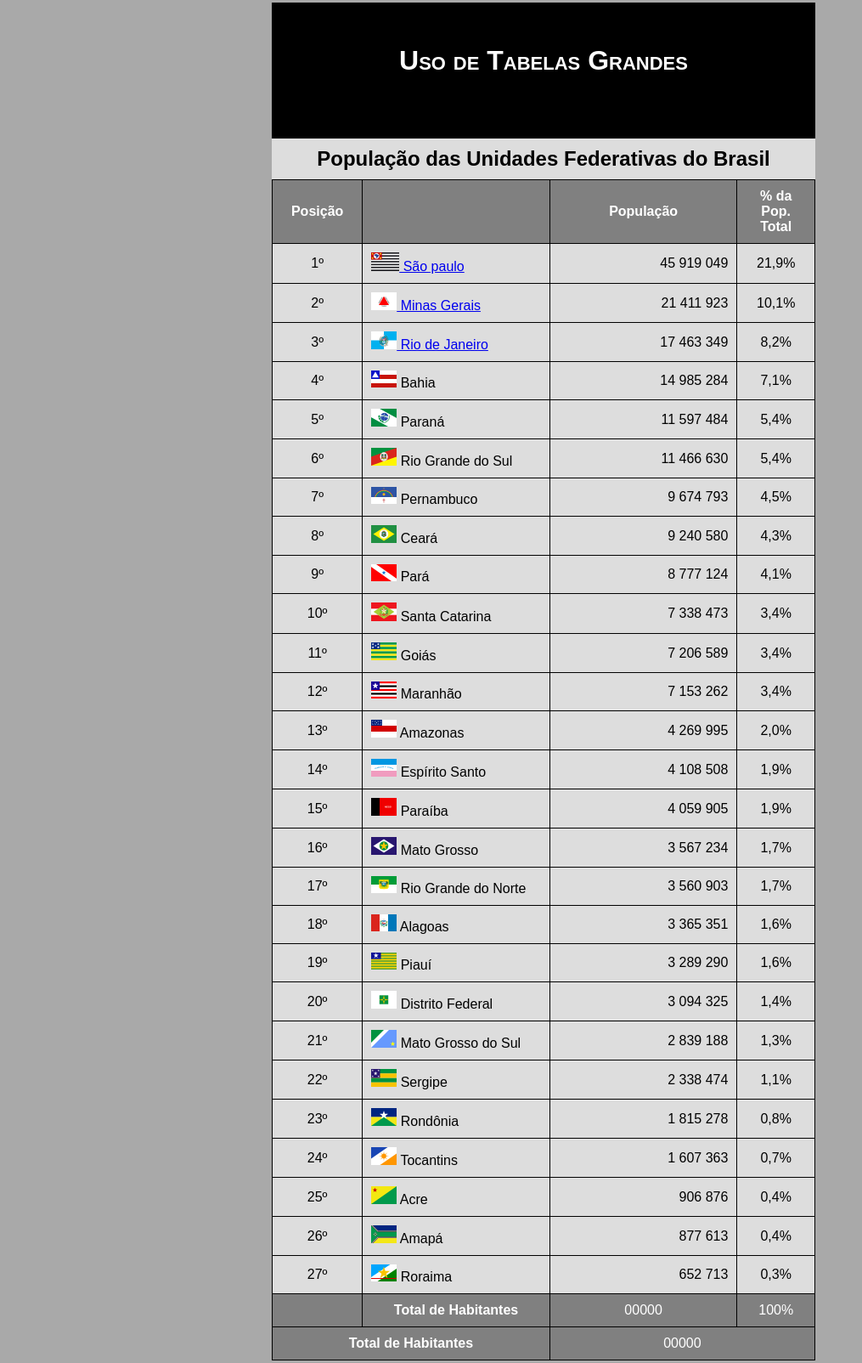
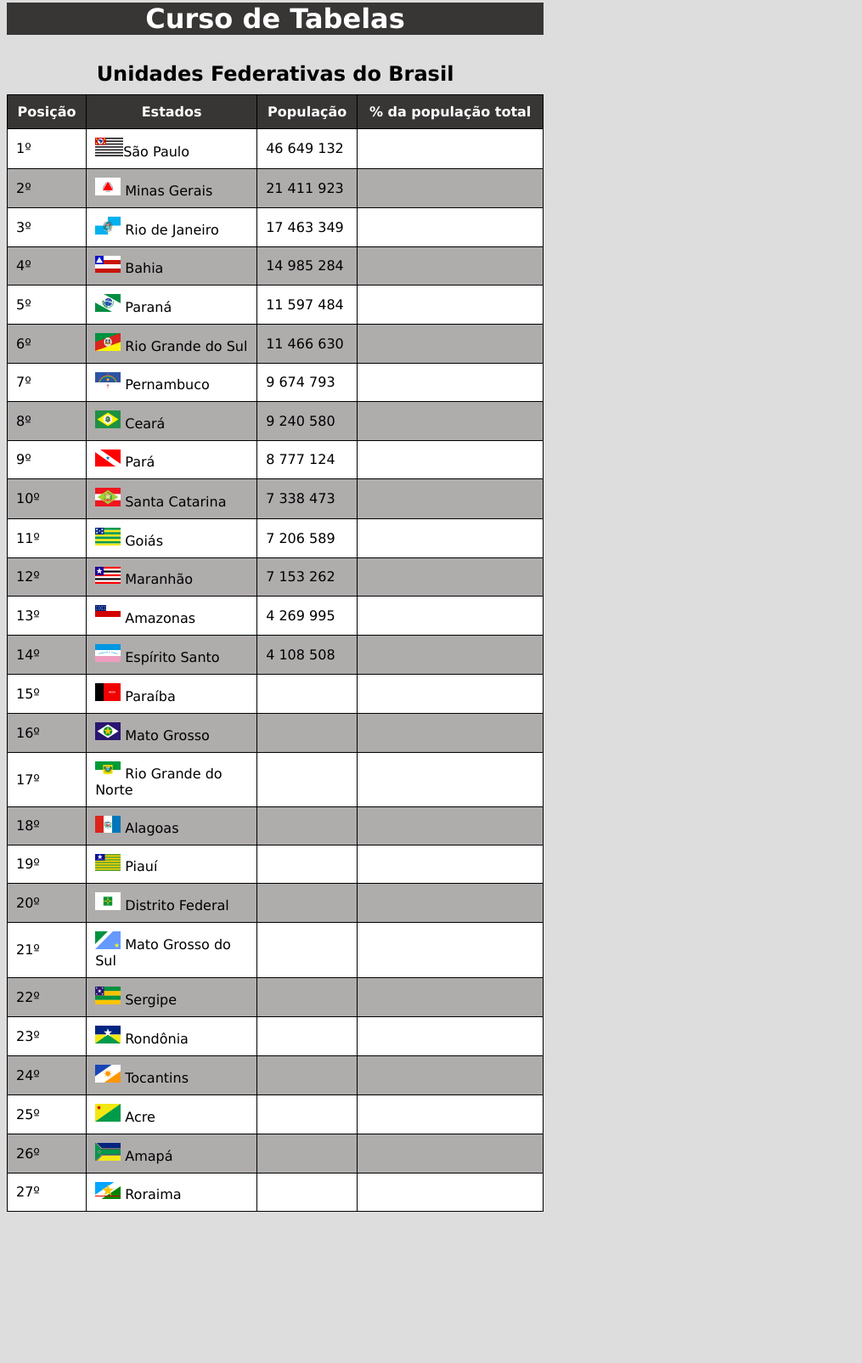
Before and after one commit to Cicero1962/Projeto5, a plain HTML site: page index.html in a window 1280 px wide. Shown: the part 18-1622 px from the top of the page at 85% size, without its empty margins (0-1015 px from the left). After the commit the page ends 1452 px from the top, so only its background shows below. Drawn offline with Linux system fonts and the light colour scheme.

Commit message:
atualização

```diff
--- a/estilo/style.css
+++ b/estilo/style.css
@@ -1,82 +1,42 @@
+
 body{
-    font-family: Arial, Helvetica, sans-serif;
-    background-color: darkgray;
+    font-family: Verdana, Geneva, Tahoma, sans-serif;
+    background-color: #dddddd;
 }
-div#container{
+main{
     width: 100%;
 }
 header{
-    display: block;
-    width: 50vw;
-    height: 20vh    ;
-    margin: auto;
-    background-color: black;
+    width: 50%;
+    background-color: rgb(56, 53, 53);
+    text-align: center;
+    color: white;
 }
-
-
 table{
-    padding-top: 10px;
+    position: relative;
+    width: 50%;
+    background-color: white;
+    border-collapse: collapse;
 
 }
-table#tabela{
-    width: 50vw;
-    margin: auto;
-    border-collapse: collapse;
-    border-top: 1px solid white;
+caption{
+    padding: 10px;
+    font-size: 1.5em;
+    font-weight: bold;
+}
+thead th{
+    border: 1px solid black;
+    position: sticky;
+    top: 0;
+    background-color: rgb(56, 53, 53);
+    color: white;
+    padding: 10px;
 
 }
-td{
-    padding: 10px;
-    text-align: center;
-    background-color: #dddddd;
+tbody td{
     border: 1px solid black;
-
-
-}
-th{
-    color: white;
-    font-weight: bold;
-    padding: 10px;
-    border: 1px solid black;
-
-
-
-}
-tfoot{
-
     padding: 10px;
 }
-tfoot th{
-    border: 1px solid black;
+tbody tr:nth-child(even){
+    background-color: rgb(175, 172, 172);
 }
-
-
-.bandeira{
-    text-align: left;
-
-}
-.habitantes{
-    padding: 10px;
-    background-color: gray;
-    color: white;
-    border: 1px solid black;
-}
-.numero{
-    color: black;
-}
-.total{
-    text-align: right;
-}
-h1{
-    display: inline block;
-    text-align: center;
-    color: white;
-    font-variant: small-caps;
-    padding-top: 50px;
-}
-caption{
-    font-size: 1.5em;
-    font-weight: bold;
-    padding: 10px;
-    background-color: #dddddd;
-}
--- a/index.html
+++ b/index.html
@@ -8,268 +8,187 @@
     <link rel="stylesheet" href="estilo/style.css">
 </head>
 <body>
-    <div id="container">
+    <main>
         <header>
-            <h1>Uso de Tabelas Grandes</h1>
+            <h1>Curso de Tabelas</h1>
         </header>
-        <table id="tabela">
-            <caption>População das Unidades Federativas do Brasil</caption>
+        <table>
+            <caption>
+                Unidades Federativas do Brasil
+            </caption>
             <thead>
                 <tr>
-                    <th scope="col" style="width: 50px;" class="habitantes">Posição
-                    </th>
-                    <th scope="col" style="width: 150px;" class="habitantes">
-                    </th>
-                    <th scope="col" style="width: 150px;" class="habitantes">População
-                    </th>
-                    <th scope="col" style="width: 50px;" class="habitantes">% da Pop. <br>Total
-                    </th>
+                    <th>Posição</th>
+                    <th scope="col" style="width: 180px;">Estados</th>
+                    <th>População</th>
+                    <th>% da população total</th>
                 </tr>
             </thead>
             <tbody>
                 <tr>
-                    <td class="numero">
-                        1º
-                    </td>
-                    <td class="bandeira">
-                        <a href="https://pt.wikipedia.org/wiki/S%C3%A3o_Paulo_(estado)"><img src="imagen/Bandeira_do_estado_de_São_Paulo.svg.png" alt=""> São paulo</a>
-                    </td>
-                    <td  class="total" class="total">
-                        45 919 049
-                    </td>
-                    <td>
-                        21,9%
-                    </td>
+                    <td>1º</td>
+                    <td><img src="imagen/Bandeira_do_estado_de_São_Paulo.svg.png" alt="">São Paulo</td>
+                    <td>46 649 132</td>
+                    <td></td>
                 </tr>
                 <tr>
-                    <td class="numero">
-                        2º
-                    </td>
-                    <td class="bandeira">
-                        <a href="https://pt.wikipedia.org/wiki/Minas_Gerais"><img src="imagen/Bandeira_de_Minas_Gerais.svg.png" alt=""> Minas Gerais</a>
-                    </td>
-                    <td class="total" class="total">
-                        21 411 923
-                    </td>
-                    <td>
-                        10,1%
-                    </td>
-                </tr>
-                <tr><td class="numero">3º</td>
-                    <td class="bandeira">
-                        <a href="https://pt.wikipedia.org/wiki/Rio_de_Janeiro_(estado)"><img src="imagen/30px-Bandeira_do_estado_do_Rio_de_Janeiro.svg.png" alt=""> Rio de Janeiro</a>
-                    </td>
-                    <td class="total" class="total">17 463 349</td>
-                    <td>8,2%</td>
+                    <td>2º</td>
+                    <td> <img src="imagen/Bandeira_de_Minas_Gerais.svg.png" alt=""> Minas Gerais</td>
+                    <td>21 411 923</td>
+                    <td></td>
                 </tr>
                 <tr>
-                    <td class="numero">4º</td>
-                    <td class="bandeira">
-                        <img src="imagen/30px-Bandeira_da_Bahia.svg.png" alt=""> Bahia
-                    </td>
-                    <td class="total">14 985 284</td>
-                    <td>7,1%</td>
+                    <td>3º</td>
+                    <td> <img src="imagen/30px-Bandeira_do_estado_do_Rio_de_Janeiro.svg.png" alt=""> Rio de Janeiro</td>
+                    <td>17 463 349</td>
+                    <td></td>
                 </tr>
                 <tr>
-                    <td class="numero">5º</td>
-                    <td class="bandeira">
-                       <img src="imagen/Bandeira_do_Paraná.svg.png" alt=""> Paraná
-                    </td>
-                    <td class="total">11 597 484</td>
-                    <td>5,4%</td>
+                    <td>4º</td>
+                    <td><img src="imagen/30px-Bandeira_da_Bahia.svg.png" alt=""> Bahia</td>
+                    <td>14 985 284</td>
+                    <td></td>
                 </tr>
                 <tr>
-                    <td class="numero">6º</td>
-                    <td class="bandeira">
-                       <img src="imagen/Bandeira_do_Rio_Grande_do_Sul.svg.png" alt=""> Rio Grande do Sul
-                    </td>
-                    <td class="total" class="total">11 466 630</td>
-                    <td>5,4%</td>
+                    <td>5º</td>
+                    <td><img src="imagen/Bandeira_do_Paraná.svg.png" alt=""> Paraná</td>
+                    <td>11 597 484</td>
+                    <td></td>
                 </tr>
                 <tr>
-                    <td class="numero">7º</td>
-                    <td class="bandeira">
-                       <img src="imagen/Bandeira_de_Pernambuco.svg.png" alt=""> Pernambuco
-                    </td>
-                    <td class="total" class="total">9 674 793</td>
-                    <td>4,5%</td>
+                    <td>6º</td>
+                    <td><img src="imagen/Bandeira_do_Rio_Grande_do_Sul.svg.png" alt=""> Rio Grande do Sul</td>
+                    <td>11 466 630</td>
+                    <td></td>
                 </tr>
                 <tr>
-                    <td class="numero">8º</td>
-                    <td class="bandeira">
-                       <img src="imagen/Bandeira_do_Ceará.svg.png" alt=""> Ceará
-                    </td class="total">
-                    <td class="total">9 240 580</td>
-                    <td>4,3%</td>
+                    <td>7º</td>
+                    <td><img src="imagen/Bandeira_de_Pernambuco.svg.png" alt=""> Pernambuco</td>
+                    <td>9 674 793</td>
+                    <td></td>
                 </tr>
                 <tr>
-                    <td class="numero">9º</td>
-                    <td class="bandeira">
-                       <img src="imagen/30px-Bandeira_do_Pará.svg.png" alt=""> Pará
-                    </td>
-                    <td class="total">8 777 124</td>
-                    <td>4,1%</td>
+                    <td>8º</td>
+                    <td><img src="imagen/Bandeira_do_Ceará.svg.png" alt=""> Ceará</td>
+                    <td>9 240 580</td>
+                    <td></td>
                 </tr>
                 <tr>
-                    <td class="numero">10º</td>
-                    <td class="bandeira">
-                       <img src="imagen/Bandeira_de_Santa_Catarina.svg.png" alt=""> Santa Catarina
-                    </td>
-                    <td class="total">7 338 473</td>
-                    <td>3,4%</td>
+                    <td>9º</td>
+                    <td><img src="imagen/30px-Bandeira_do_Pará.svg.png" alt=""> Pará</td>
+                    <td>8 777 124</td>
+                    <td></td>
                 </tr>
                 <tr>
-                    <td class="numero">11º</td>
-                    <td class="bandeira">
-                       <img src="imagen/Flag_of_Goiás.svg.png" alt=""> Goiás
-                    </td>
-                    <td class="total" class="total">7 206 589</td>
-                    <td>3,4%</td>
+                    <td>10º</td>
+                    <td><img src="imagen/Bandeira_de_Santa_Catarina.svg.png" alt=""> Santa Catarina</td>
+                    <td>7 338 473</td>
+                    <td></td>
                 </tr>
                 <tr>
-                    <td class="numero">12º</td>
-                    <td class="bandeira">
-                       <img src="imagen/30px-Bandeira_do_Maranhão.svg.png" alt=""> Maranhão
-                    </td>
-                    <td class="total" class="total">7 153 262</td>
-                    <td>3,4%</td>
+                    <td>11º</td>
+                    <td><img src="imagen/Flag_of_Goiás.svg.png" alt=""> Goiás</td>
+                    <td>7 206 589</td>
+                    <td></td>
                 </tr>
                 <tr>
-                    <td class="numero">13º</td>
-                    <td class="bandeira">
-                       <img src="imagen/30px-Bandeira_do_Amazonas.svg.png" alt=""> Amazonas
-                    </td>
-                    <td class="total" class="total">4 269 995</td>
-                    <td>2,0%</td>
+                    <td>12º</td>
+                    <td><img src="imagen/30px-Bandeira_do_Maranhão.svg.png" alt=""> Maranhão</td>
+                    <td>7 153 262	</td>
+                    <td></td>
                 </tr>
                 <tr>
-                    <td class="numero">14º</td>
-                    <td class="bandeira">
-                       <img src="imagen/30px-Bandeira_do_Espírito_Santo.svg.png" alt=""> Espírito Santo
-                    </td>
-                    <td class="total" class="total">4 108 508</td>
-                    <td>1,9%</td>
+                    <td>13º</td>
+                    <td><img src="imagen/30px-Bandeira_do_Amazonas.svg.png" alt=""> Amazonas</td>
+                    <td>4 269 995</td>
+                    <td></td>
                 </tr>
                 <tr>
-                    <td class="numero">15º</td>
-                    <td class="bandeira">
-                       <img src="imagen/30px-Bandeira_da_Paraíba.svg.png" alt=""> Paraíba
-                    </td>
-                    <td class="total" class="total">4 059 905</td>
-                    <td>1,9%</td>
+                    <td>14º</td>
+                    <td><img src="imagen/30px-Bandeira_do_Espírito_Santo.svg.png" alt=""> Espírito Santo</td>
+                    <td>4 108 508</td>
+                    <td></td>
                 </tr>
                 <tr>
-                    <td class="numero">16º</td>
-                    <td class="bandeira">
-                       <img src="imagen/30px-Bandeira_de_Mato_Grosso.svg.png" alt=""> Mato Grosso
-                    </td>
-                    <td class="total" class="total">3 567 234</td>
-                    <td>1,7%</td>
+                    <td>15º</td>
+                    <td><img src="imagen/30px-Bandeira_da_Paraíba.svg.png" alt=""> Paraíba</td>
+                    <td></td>
+                    <td></td>
                 </tr>
                 <tr>
-                    <td class="numero">17º</td>
-                    <td class="bandeira">
-                        <img src="imagen/30px-Bandeira_do_Rio_Grande_do_Norte.svg.png" alt=""> Rio Grande do Norte
-                    </td>
-                    <td class="total" class="total">3 560 903</td>
-                    <td>1,7%</td>
+                    <td>16º</td>
+                    <td><img src="imagen/30px-Bandeira_de_Mato_Grosso.svg.png" alt=""> Mato Grosso</td>
+                    <td></td>
+                    <td></td>
                 </tr>
                 <tr>
-                    <td class="numero">18º</td>
-                    <td class="bandeira">
-                       <img src="imagen/30px-Bandeira_de_Alagoas.svg.png" alt=""> Alagoas
-                    </td>
-                    <td class="total" class="total">3 365 351</td>
-                    <td>1,6%</td>
+                    <td>17º</td>
+                    <td><img src="imagen/30px-Bandeira_do_Rio_Grande_do_Norte.svg.png" alt=""> Rio Grande do Norte</td>
+                    <td></td>
+                    <td></td>
                 </tr>
                 <tr>
-                    <td class="numero">19º</td>
-                    <td class="bandeira">
-                        <img src="imagen/30px-Bandeira_do_Piauí.svg.png" alt=""> Piauí</td>
-                    <td class="total" class="total">3 289 290</td>
-                    <td>1,6%</td>
+                    <td>18º</td>
+                    <td><img src="imagen/30px-Bandeira_de_Alagoas.svg.png" alt=""> Alagoas</td>
+                    <td></td>
+                    <td></td>
                 </tr>
                 <tr>
-                    <td class="numero">20º</td>
-                    <td class="bandeira">
-                       <img src="imagen/30px-Bandeira_do_Distrito_Federal_(Brasil).svg.png" alt=""> Distrito Federal
-                    </td>
-                    <td class="total" class="total">3 094 325</td>
-                    <td>1,4%</td>
+                    <td>19º</td>
+                    <td><img src="imagen/30px-Bandeira_do_Piauí.svg.png" alt=""> Piauí</td>
+                    <td></td>
+                    <td></td>
                 </tr>
                 <tr>
-                    <td class="numero">21º</td>
-                    <td class="bandeira">
-                       <img src="imagen/30px-Bandeira_de_Mato_Grosso_do_Sul.svg.png" alt=""> Mato Grosso do Sul
-                    </td>
-                    <td class="total" class="total">2 839 188</td>
-                    <td>1,3%</td>
+                    <td>20º</td>
+                    <td><img src="imagen/30px-Bandeira_do_Distrito_Federal_(Brasil).svg.png" alt=""> Distrito Federal</td>
+                    <td></td>
+                    <td></td>
                 </tr>
                 <tr>
-                    <td class="numero">22º</td>
-                    <td class="bandeira">
-                       <img src="imagen/30px-Bandeira_de_Sergipe.svg (1).webp" alt=""> Sergipe
-                    </td>
-                    <td class="total" class="total">2 338 474</td>
-                    <td>1,1%</td>
+                    <td>21º</td>
+                    <td><img src="imagen/30px-Bandeira_de_Mato_Grosso_do_Sul.svg.png" alt=""> Mato Grosso do Sul</td>
+                    <td></td>
+                    <td></td>
                 </tr>
                 <tr>
-                    <td class="numero">23º</td>
-                    <td class="bandeira">
-                       <img src="imagen/30px-Bandeira_de_Rondônia.svg.png" alt=""> Rondônia
-                    </td>
-                    <td class="total" class="total">1 815 278	</td>
-                    <td>0,8%</td>
+                    <td>22º</td>
+                    <td><img src="imagen/30px-Bandeira_de_Sergipe.svg (1).webp" alt=""> Sergipe</td>
+                    <td></td>
+                    <td></td>
                 </tr>
                 <tr>
-                    <td class="numero">24º</td>
-                    <td class="bandeira">
-                       <img src="imagen/30px-Bandeira_do_Tocantins.svg.png" alt=""> Tocantins
-                    </td>
-                    <td class="total" class="total">1 607 363</td>
-                    <td>0,7%</td>
+                    <td>23º</td>
+                    <td><img src="imagen/30px-Bandeira_de_Rondônia.svg.png" alt=""> Rondônia</td>
+                    <td></td>
+                    <td></td>
                 </tr>
                 <tr>
-                    <td class="numero">25º</td>
-                    <td class="bandeira">
-                       <img src="imagen/30px-Bandeira_do_Acre.svg.png" alt=""> Acre
-                    </td>
-                    <td class="total" class="total">906 876</td>
-                    <td>0,4%</td>
+                    <td>24º</td>
+                    <td><img src="imagen/30px-Bandeira_do_Tocantins.svg.png" alt=""> Tocantins</td>
+                    <td></td>
+                    <td></td>
                 </tr>
                 <tr>
-                    <td class="numero">26º</td>
-                    <td class="bandeira">
-                       <img src="imagen/30px-Bandeira_do_Amapá.svg.png" alt=""> Amapá
-                    </td>
-                    <td class="total" class="total">877 613</td>
-                    <td>0,4%</td>
+                    <td>25º</td>
+                    <td><img src="imagen/30px-Bandeira_do_Acre.svg.png" alt=""> Acre</td>
+                    <td></td>
+                    <td></td>
                 </tr>
                 <tr>
-                    <td class="numero">27º</td>
-                    <td class="bandeira">
-                       <img src="imagen/30px-Bandeira_de_Roraima.svg.png" alt=""> Roraima
-                    </td>
-                    <td class="total" class="total">652 713</td>
-                    <td>0,3%</td>
+                    <td>26º</td>
+                    <td><img src="imagen/30px-Bandeira_do_Amapá.svg.png" alt=""> Amapá</td>
+                    <td></td>
+                    <td></td>
                 </tr>
+                <tr>
+                    <td>27º</td>
+                    <td><img src="imagen/30px-Bandeira_de_Roraima.svg.png" alt=""> Roraima</td>
+                    <td></td>
+                    <td></td></tr>
             </tbody>
-            <tfoot>
-                <tr>
-                    <th scope="row" colspan="2" class="habitantes">Total de Habitantes</th>
-                    <td colspan="2" class="habitantes">00000</td>
-                </tr>
-            </tfoot>
-                <tfoot>
-                    <tr>
-                        <td class="habitantes"></td>
-                        <th scope="row" class="habitantes">Total de Habitantes</th>
-                        <td  class="habitantes">00000</td>
-                        <td class="habitantes">100%</td>
-                    </tr>
-                </tfoot>
-            </tbody>
+            <tfoot></tfoot>
         </table>
-    </div>
+    </main>
 </body>
 </html>
```
